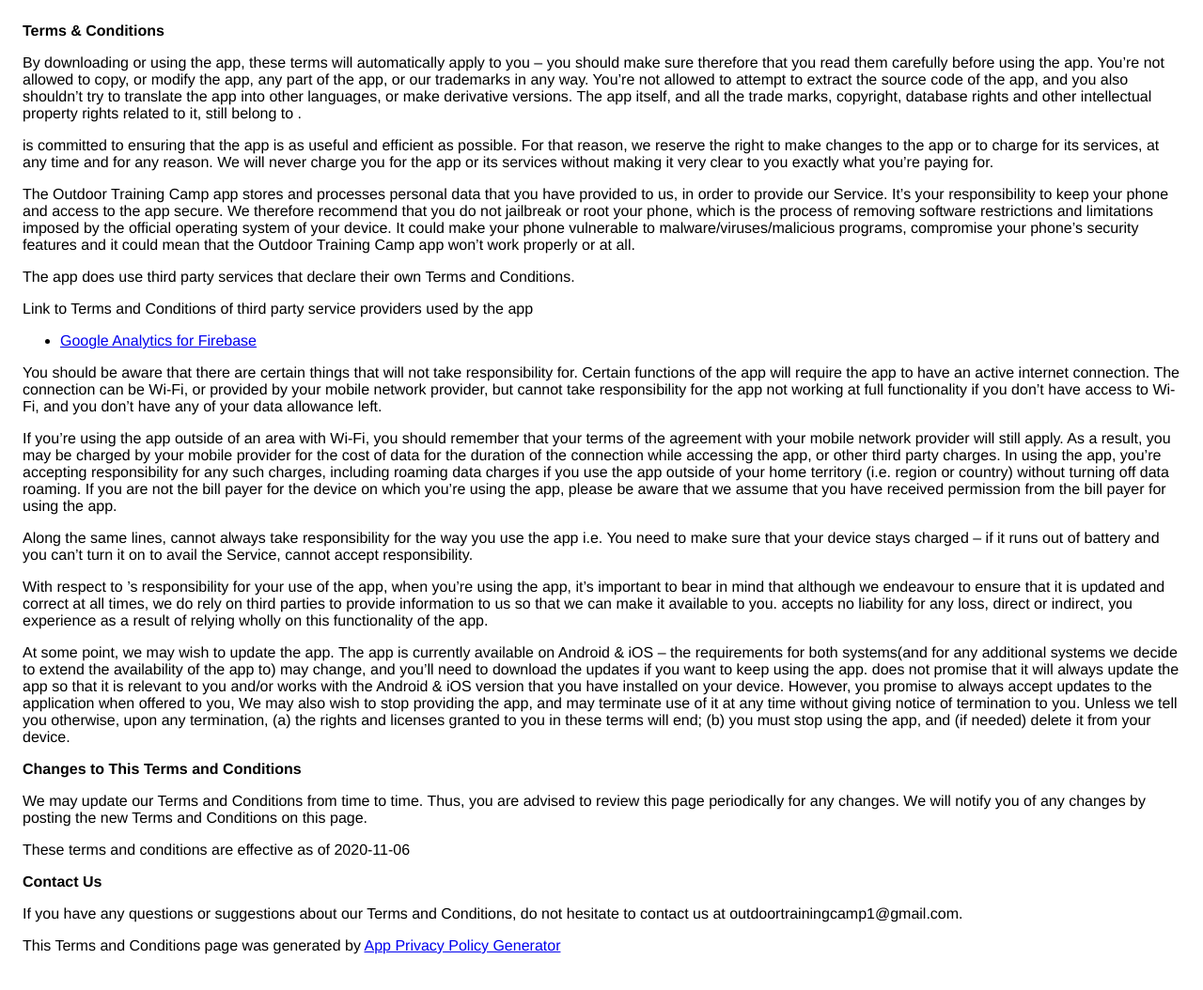
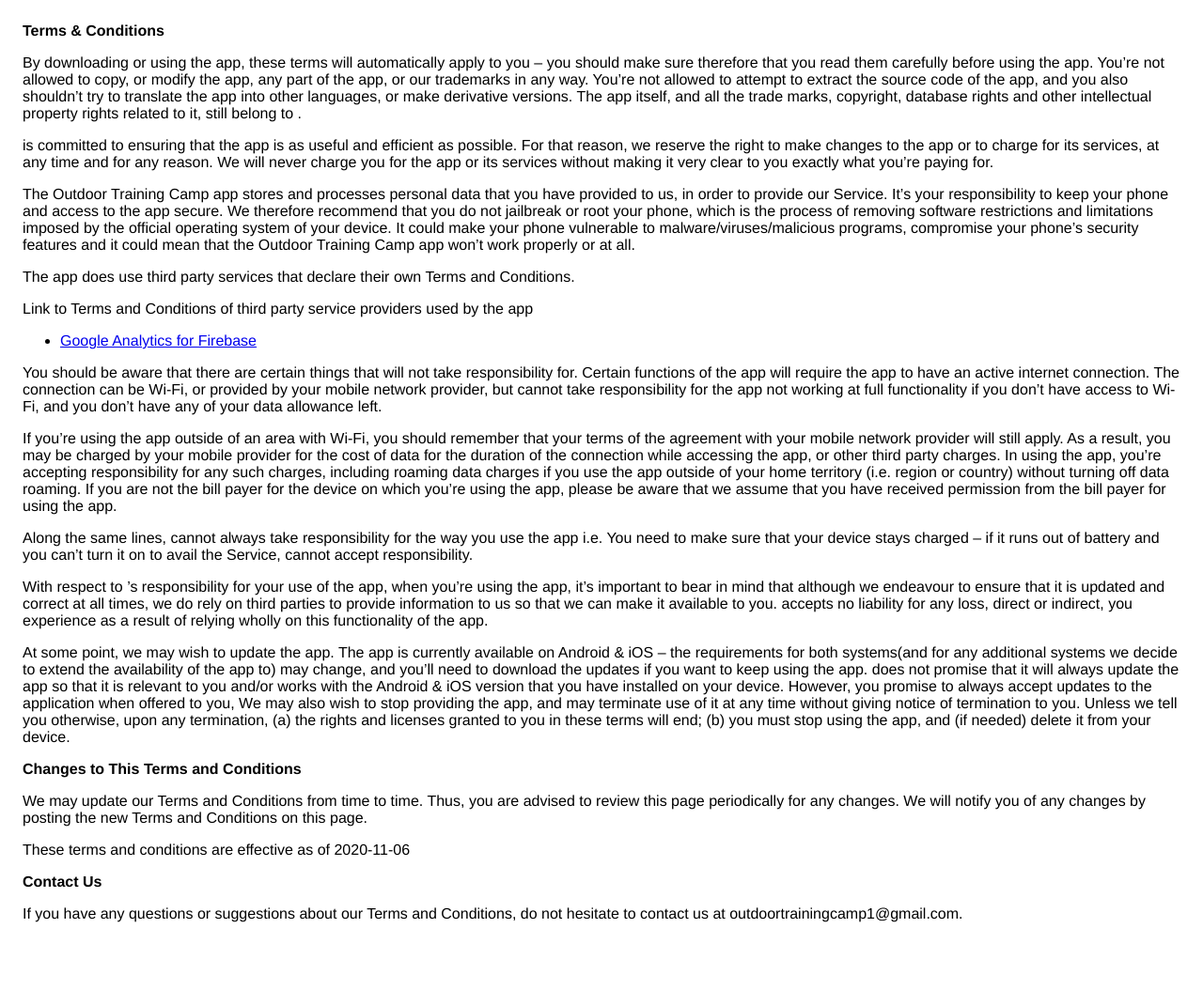
Before and after one commit to glourenco/glourenco.github.io, a plain HTML site: page otc.terms.html in a window 1280 px wide. Shown: the whole page at 94% size. After the commit the page ends 1022 px from the top, so only its background shows below. Drawn offline with Linux system fonts and the light colour scheme.

Commit message:
Update otc.terms.html

```diff
--- a/otc.terms.html
+++ b/otc.terms.html
@@ -108,6 +108,5 @@
                   If you have any questions or suggestions about our
                   Terms and Conditions, do not hesitate to contact us
                   at outdoortrainingcamp1@gmail.com.
-                </p> <p>This Terms and Conditions page was generated by <a href="https://app-privacy-policy-generator.nisrulz.com/" target="_blank" rel="noopener noreferrer">App Privacy Policy Generator</a></p>
     </body>
     </html>
```
